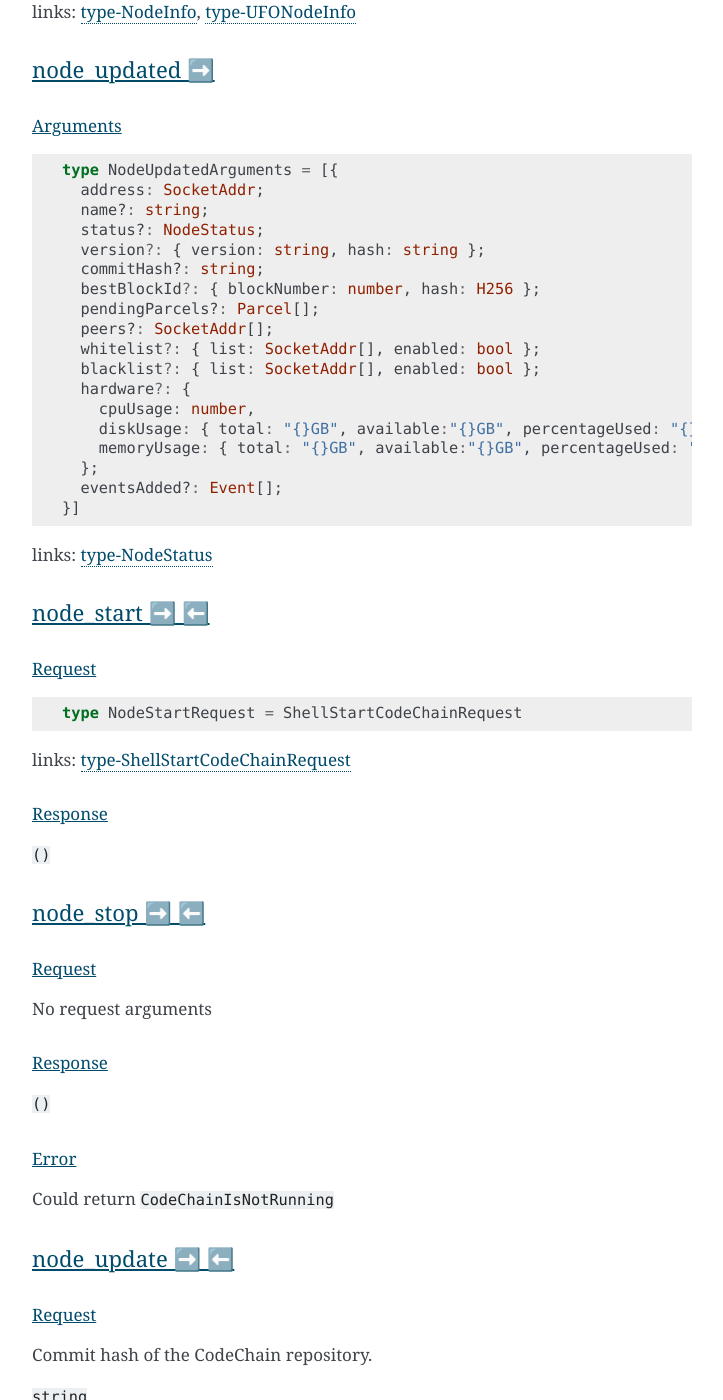
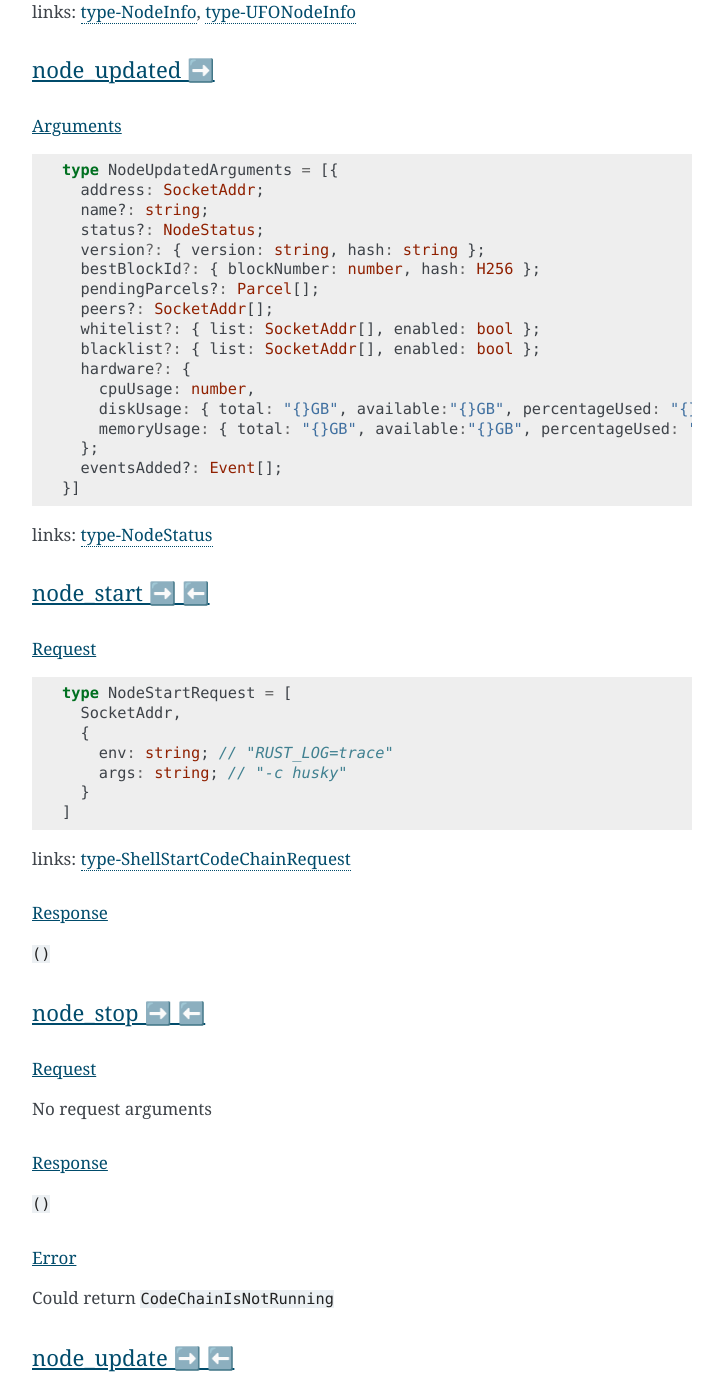
Before and after one commit to CodeChain-io/codechain-dashboard, a Sphinx documentation site: the page built from doc/source/index.rst, in a window 1280 px wide and 1400 px high, scrolled down 13039 px. Shown: the whole window, without its empty margins (388-1111 px from the left). Built offline with Sphinx 7.4.7, drawn with Linux system fonts in a browser that asks for light colours.

Commit message:
Update index.rst

```diff
--- a/doc/source/index.rst
+++ b/doc/source/index.rst
@@ -607,7 +607,6 @@ Arguments
     name?: string;
     status?: NodeStatus;
     version?: { version: string, hash: string };
-    commitHash?: string;
     bestBlockId?: { blockNumber: number, hash: H256 };
     pendingParcels?: Parcel[];
     peers?: SocketAddr[];
@@ -631,7 +630,13 @@ Request
 
 ::
 
-  type NodeStartRequest = ShellStartCodeChainRequest
+  type NodeStartRequest = [
+    SocketAddr,
+    {
+      env: string; // "RUST_LOG=trace"
+      args: string; // "-c husky"
+    }
+  ]
 
 links: type-ShellStartCodeChainRequest_
 
```
